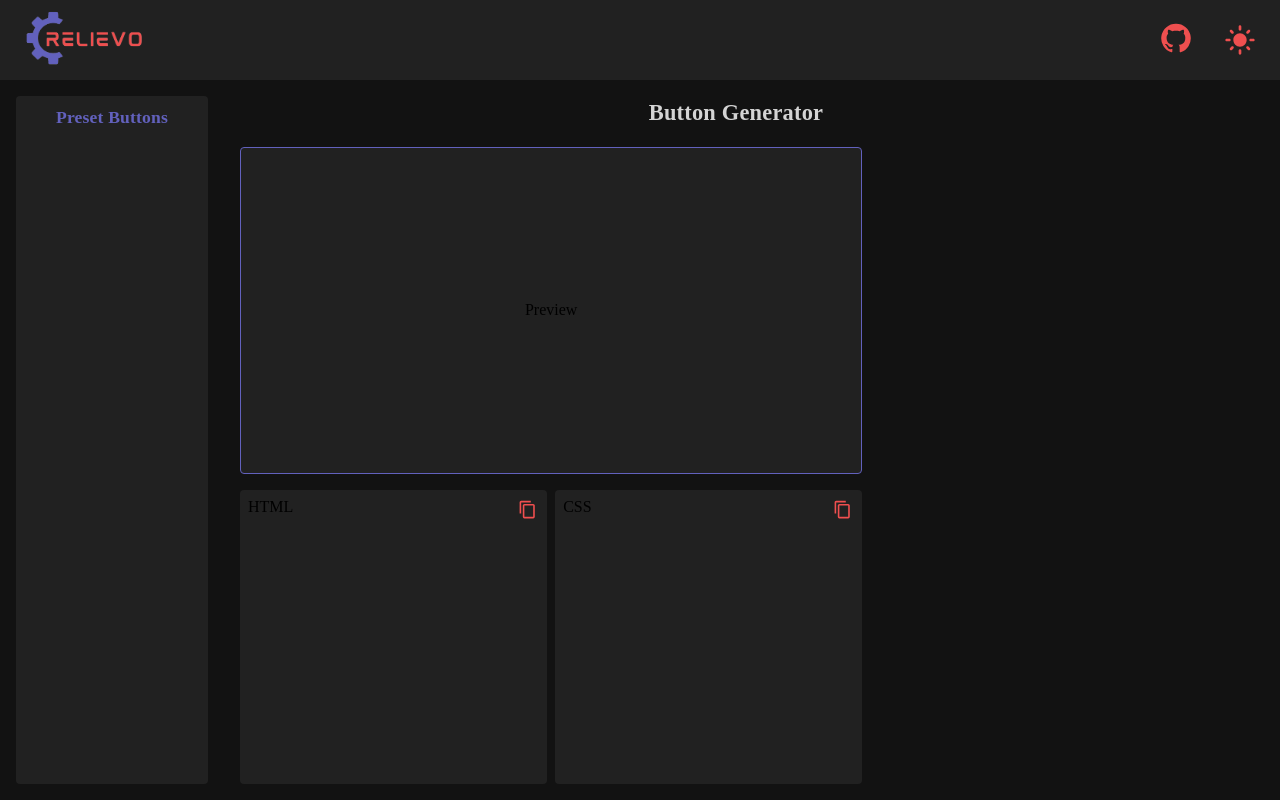
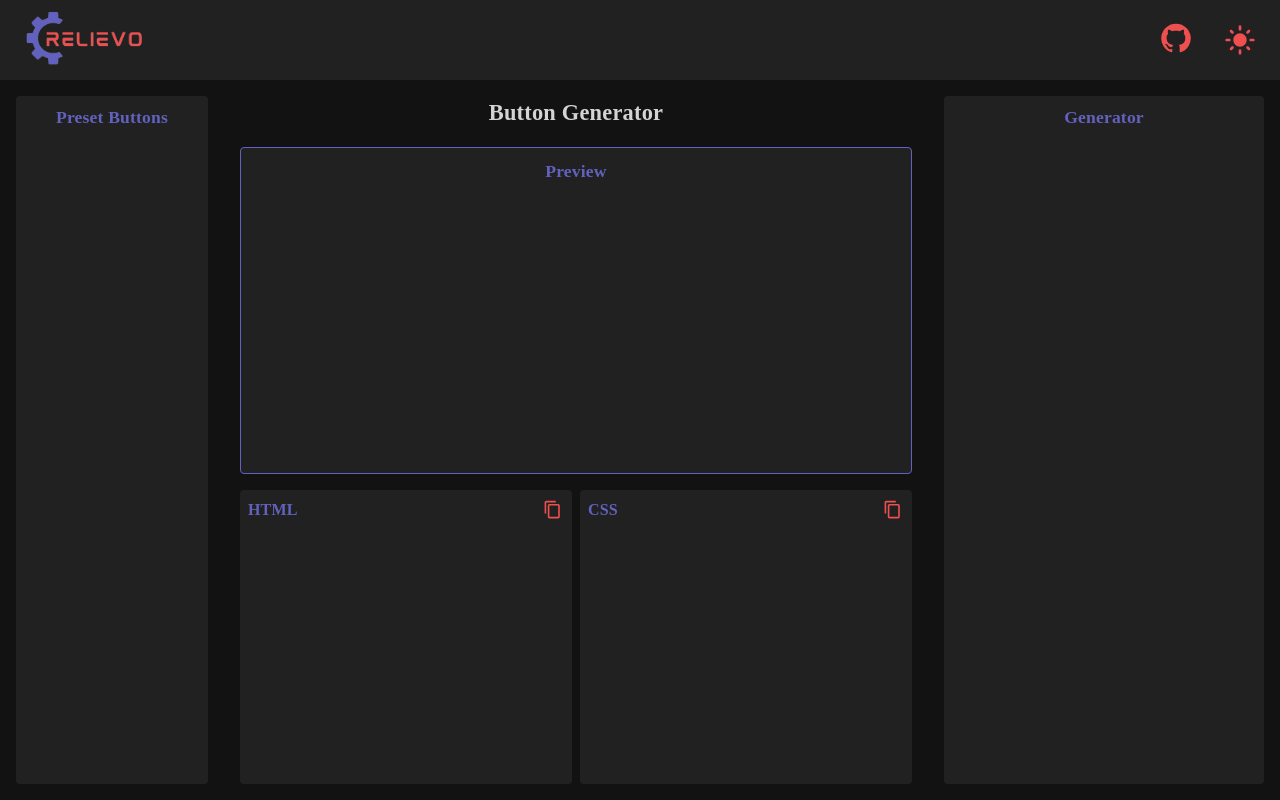
Before and after one commit to rishbitsnbytes/relievo, a React (Create React App) app: page /btn in a window 1280 px wide. Built offline with nearby package versions, Linux system fonts and the light colour scheme; a web font is replaced by a local one.

Commit message:
refactor: refactored existing code

```diff
--- /dev/null
+++ b/src/components/btnPageComponents/BtnPageHeading.jsx
@@ -0,0 +1,18 @@
+import { Typography } from '@mui/material';
+import { typographyStyle } from "../../utils/commonStyles";
+
+const BtnPageHeading = () => {
+    return (
+        <Typography
+            sx={{
+                ...typographyStyle,
+                color: 'otherColors.gray',
+                fontSize: '1.4rem',
+                textAlign: 'center'
+            }}>
+            Button Generator
+        </Typography>
+    );
+}
+
+export { BtnPageHeading };
--- /dev/null
+++ b/src/components/btnPageComponents/PresetBtnsSection.jsx
@@ -0,0 +1,31 @@
+import { Box, Typography } from '@mui/material';
+import {
+    typographyStyle,
+    scrollbarStyling
+} from "../../utils/commonStyles";
+
+const PresetBtnsSection = () => {
+    return (
+        <Box
+            sx={{
+                backgroundColor: 'primary.main',
+                borderRadius: 1,
+                p: 1,
+                width: '12rem',
+                overflowY: 'scroll',
+                ...scrollbarStyling
+            }}>
+            <Typography
+                sx={{
+                    ...typographyStyle,
+                    color: 'secondary.main',
+                    fontSize: '1.1rem',
+                    textAlign: 'center'
+                }}>
+                Preset Buttons
+            </Typography>
+        </Box>
+    );
+}
+
+export { PresetBtnsSection };
--- /dev/null
+++ b/src/components/btnPageComponents/index.js
@@ -0,0 +1,2 @@
+export { PresetBtnsSection } from "./PresetBtnsSection";
+export { BtnPageHeading } from "./BtnPageHeading";
--- /dev/null
+++ b/src/components/generatorBoxComponents/GeneratorBox.jsx
@@ -0,0 +1,29 @@
+import { Box, Typography } from '@mui/material';
+import { scrollbarStyling, typographyStyle } from "../../utils/commonStyles";
+
+const GeneratorBox = () => {
+    return (
+        <Box
+            sx={{
+                backgroundColor: 'primary.main',
+                borderRadius: 1,
+                minWidth: '20rem',
+                p: 1,
+                overflowY: 'scroll',
+                ...scrollbarStyling
+            }}>
+            <Typography
+                sx={{
+                    ...typographyStyle,
+                    color: 'secondary.main',
+                    fontSize: '1.1rem',
+                    textAlign: 'center'
+                }}>
+                Generator
+            </Typography>
+
+        </Box>
+    );
+}
+
+export { GeneratorBox };
--- /dev/null
+++ b/src/components/generatorBoxComponents/index.js
@@ -0,0 +1 @@
+export { GeneratorBox } from "./GeneratorBox";
--- a/src/components/index.js
+++ b/src/components/index.js
@@ -1,2 +1,5 @@
-export { Header } from "./headerComponents";
+export { Header } from "./headerComponents/";
 export * as HomePageComp from "./homePageComponents/";
+export * as BtnComp from "./btnPageComponents/";
+export * as previewComp from "./previewBoxComponents/";
+export { GeneratorBox } from "./generatorBoxComponents/";
--- /dev/null
+++ b/src/components/previewBoxComponents/BtnCompPreviewBox.jsx
@@ -0,0 +1,21 @@
+import { Box, Typography } from '@mui/material';
+import { previewBox, typographyStyle } from "../../utils/commonStyles";
+
+const BtnCompPreviewBox = () => {
+    return (
+        <Box sx={previewBox}>
+            <Typography
+                sx={{
+                    ...typographyStyle,
+                    color: 'secondary.main',
+                    fontSize: '1.1rem',
+                    position: 'absolute',
+                    top: '10px'
+                }}>
+                Preview
+            </Typography>
+        </Box>
+    );
+}
+
+export { BtnCompPreviewBox };
--- /dev/null
+++ b/src/components/previewBoxComponents/CodePreviewBox.jsx
@@ -0,0 +1,30 @@
+import ContentCopyIcon from '@mui/icons-material/ContentCopy';
+import { Box, Typography } from '@mui/material';
+import {
+    codePreviewBoxes,
+    copyIcon,
+    scrollbarStyling,
+    typographyStyle
+} from "../../utils/commonStyles";
+
+const CodePreviewBox = ({ boxHeading }) => {
+    return (
+        <Box
+            sx={{
+                ...codePreviewBoxes,
+                overflowY: 'scroll',
+                ...scrollbarStyling
+            }}>
+            <ContentCopyIcon sx={copyIcon} />
+            <Typography
+                sx={{
+                    ...typographyStyle,
+                    color: 'secondary.main'
+                }}>
+                {boxHeading}
+            </Typography>
+        </Box>
+    );
+}
+
+export { CodePreviewBox };
--- /dev/null
+++ b/src/components/previewBoxComponents/index.js
@@ -0,0 +1,2 @@
+export { BtnCompPreviewBox } from "./BtnCompPreviewBox";
+export { CodePreviewBox } from "./CodePreviewBox";
--- a/src/pages/BtnGeneratorPage/BtnGeneratorPage.js
+++ b/src/pages/BtnGeneratorPage/BtnGeneratorPage.js
@@ -1,13 +1,6 @@
-import ContentCopyIcon from '@mui/icons-material/ContentCopy';
-import { Box, Typography } from '@mui/material';
-import { Header } from "../../components/";
-import {
-    contentSectionScollbarStyle,
-    typographyStyle,
-    previewBox,
-    codePreviewBoxes,
-    copyIcon
-} from "../../utils/commonStyles";
+import { Box } from '@mui/material';
+import { contentSectionScollbarStyle, } from "../../utils/commonStyles";
+import { Header, BtnComp, previewComp, GeneratorBox } from "../../components/";
 
 const BtnGeneratorPage = () => {
     return (
@@ -19,52 +12,21 @@ const BtnGeneratorPage = () => {
                     display: 'flex',
                     padding: 2
                 }}>
+                <BtnComp.PresetBtnsSection />
 
-                <Box
-                    sx={{
-                        backgroundColor: 'primary.main',
-                        borderRadius: 1,
-                        p: 1,
-                        width: '12rem'
-                    }}>
-                    <Typography
-                        sx={{
-                            ...typographyStyle,
-                            color: 'secondary.main',
-                            fontSize: '1.1rem',
-                            textAlign: 'center'
-                        }}>
-                        Preset Buttons
-                    </Typography>
-                </Box>
-
-                <Box sx={{ flexGrow: 1, height: '100%' }}>
-
-                    <Typography
-                        sx={{
-                            ...typographyStyle,
-                            color: 'otherColors.gray',
-                            fontSize: '1.4rem',
-                            textAlign: 'center'
-                        }}>
-                        Button Generator
-                    </Typography>
-
-                    <Box sx={{ width: '65%', height: '100%', p: '1.1rem 2rem' }}>
-                        <Box sx={previewBox}>
-                            Preview
-                        </Box>
-                        <Box sx={{ display: 'flex', gap: 1, p: '1rem 0rem', height: '50%' }}>
-                            <Box sx={codePreviewBoxes}>
-                                <ContentCopyIcon sx={copyIcon} />
-                                HTML
-                            </Box>
-                            <Box sx={codePreviewBoxes}>
-                                <ContentCopyIcon sx={copyIcon} />
-                                CSS
+                <Box sx={{ display: 'flex', flexGrow: 1, height: '100%' }}>
+                    <Box sx={{ flexGrow: 1 }}>
+                        <BtnComp.BtnPageHeading />
+                        <Box sx={{ width: '100%', height: '100%', p: '1.1rem 2rem' }}>
+                            <previewComp.BtnCompPreviewBox />
+                            <Box sx={{ display: 'flex', gap: 1, p: '1rem 0rem', height: '50%' }}>
+                                <previewComp.CodePreviewBox boxHeading="HTML" />
+                                <previewComp.CodePreviewBox boxHeading="CSS" />
                             </Box>
                         </Box>
                     </Box>
+
+                    <GeneratorBox />
                 </Box>
             </Box>
         </Box>
--- a/src/utils/commonStyles.js
+++ b/src/utils/commonStyles.js
@@ -54,6 +54,7 @@ export const previewBox = {
     borderRadius: 1,
     justifyContent: 'center',
     height: '50%',
+    position: 'relative'
 }
 
 export const codePreviewBoxes = {
```
